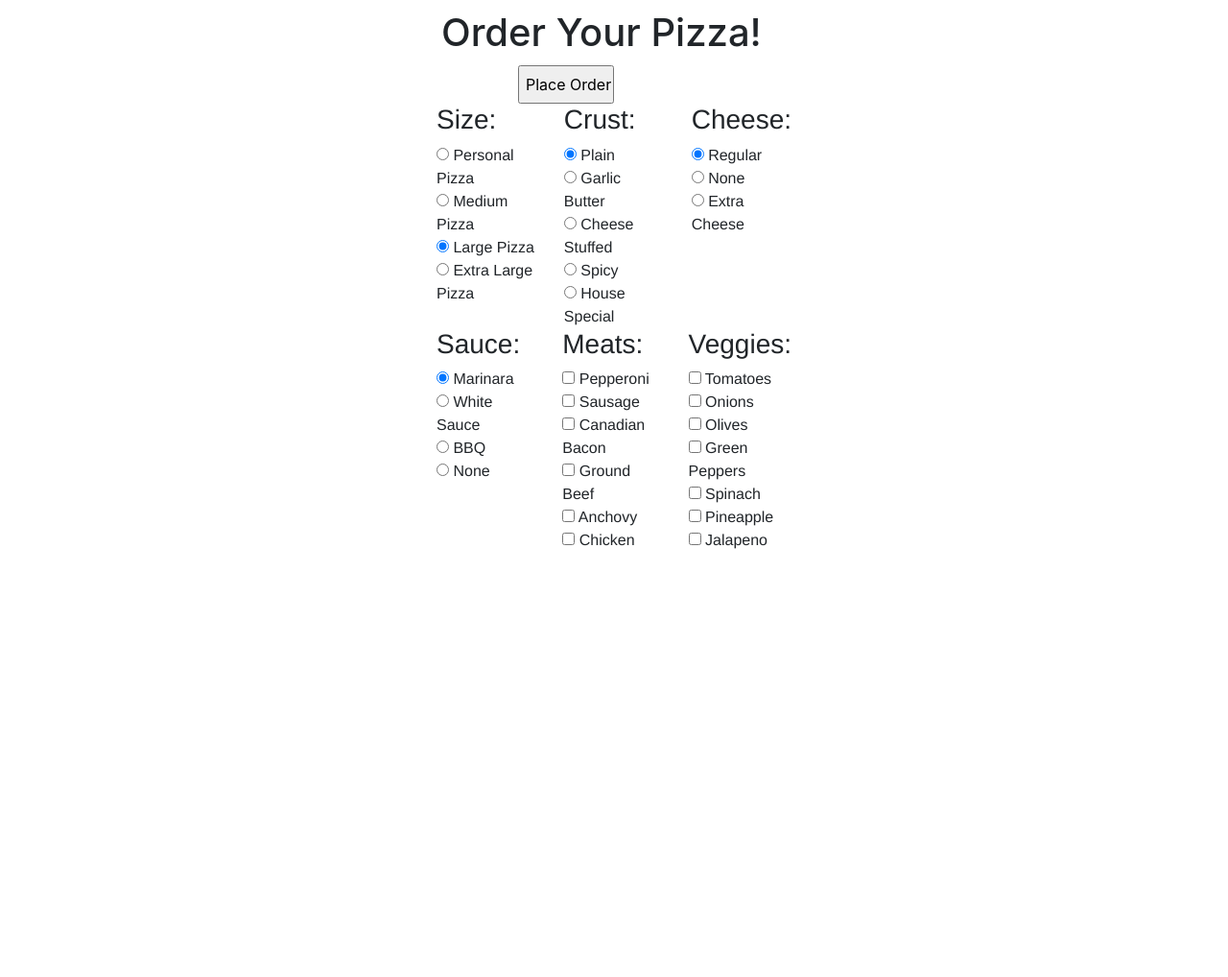
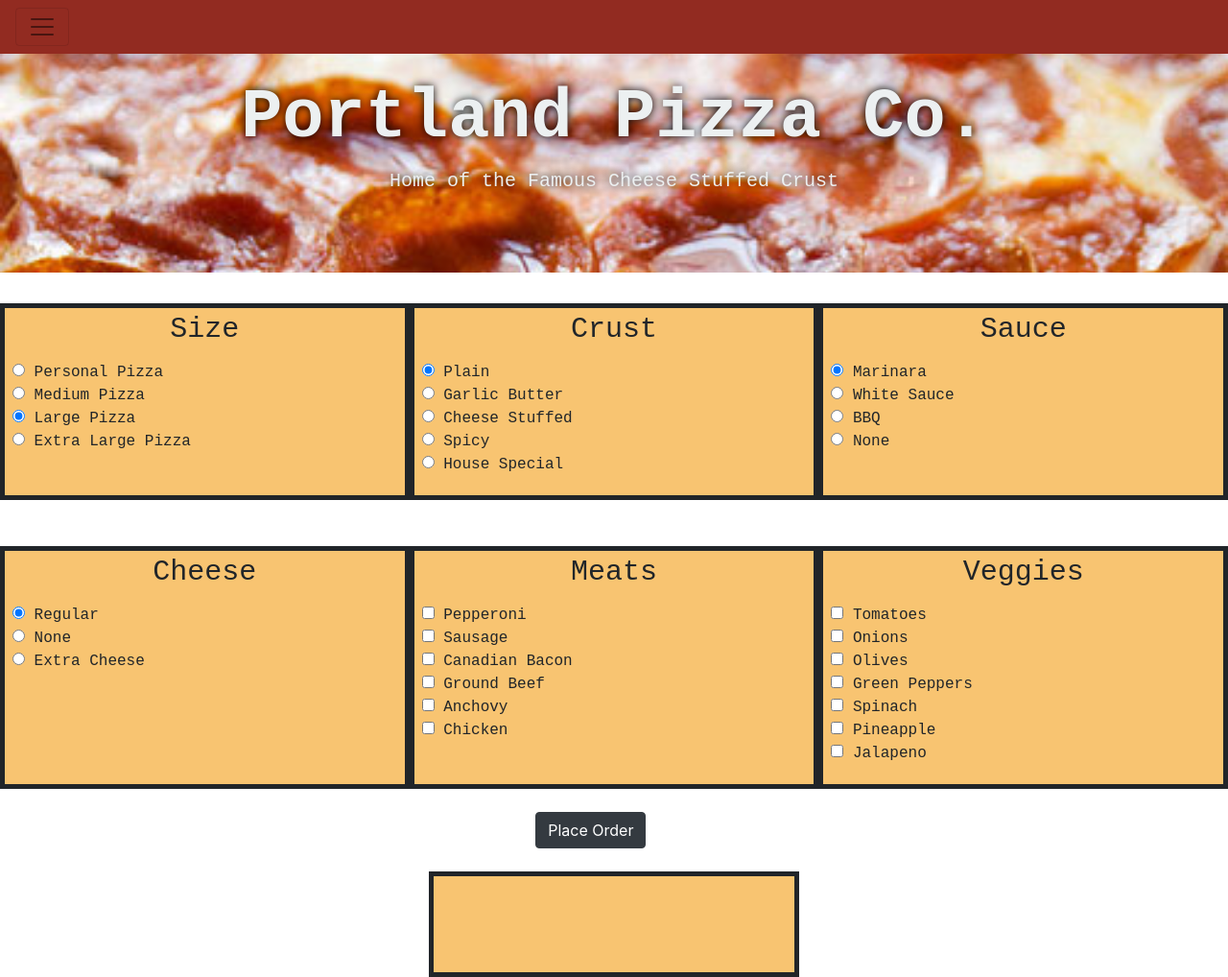
Before and after one commit to MattJablecki/TechAcademyProjects, a plain HTML site: page Pizza/PizzaPizza.html in a window 1280 px wide. Shown: the whole page at 96% size. Before the commit the page ends 800 px from the top, so only its background shows below. Drawn offline with nearby package versions, Linux system fonts and the light colour scheme.

Commit message:
Pizza Project Update
Update files for Pizza project

```diff
--- a/Pizza/PizzaPizza.html
+++ b/Pizza/PizzaPizza.html
@@ -4,27 +4,58 @@
 		<title>Pizza! Pizza! Pizza!</title>
 		<META HTTP-EQUIV="Content-Type" CONTENT="text/html; charset=UTF-8">
 		<meta content="width=device-width,initial-scale=1.0" name="viewport">
-		<style>#menuBG{width:400px;height:470px;margin:10px auto;}#frmMenu{width:400px;height:200px;}
-		#totalPrice{width:200px;height:190px;margin:0 auto;float:right;}.left{width:200px;height:200px;float:left;}
-		.right{width:200px;height:200px;float:right;}#showText{width:200px;height:190px;margin:0px auto;float:left;}
-		#cart{top:0;margin:0px auto;width:400px;height:200px;}#btnOrder{margin:10px 0px 0px 100px;width:100px;height:40px}
-		</style>
 		<link rel="stylesheet" href="./pizza.css">
 		<link rel="stylesheet" href="https://stackpath.bootstrapcdn.com/bootstrap/4.2.1/css/bootstrap.min.css" integrity="sha384-GJzZqFGwb1QTTN6wy59ffF1BuGJpLSa9DkKMp0DgiMDm4iYMj70gZWKYbI706tWS" crossorigin="anonymous">
 
 	</head>
 	<body>
-		<div id="menuBG">
-			<h1 style="margin:0 0px 0 20px;">Order Your Pizza!</h1>
-			<input id="btnOrder" type="button" onclick="getReceipt()"
-				value="Place Order">
-			<form id="frmMenu">
 
-				<div class="container">
+	<!-- Nav Bar -->
+
+				<nav class="navbar navbar-toggleable-md fixed-top navbar-light" style="background-color: #922B21;">
+				<button class="navbar-toggler navbar-toggler-right" type="button" data-toggle="collapse" data-target="#navbarSupportedContent" aria-controls="navbarSupportedContent" aria-expanded="false" aria-label="Toggle navigation">
+					<span class="navbar-toggler-icon"></span>
+				</button>
+
+				<div class="collapse navbar-collapse" id="navbarSupportedContent">
+					<ul class="navbar-nav mr-auto">
+						<li class="nav-item active">
+							<a class="nav-link" href="#Order">Order Online <span class="sr-only">(current)</span></a>
+						</li>
+						<li class="nav-item">
+							<a class="nav-link" href="#Home">Home</a>
+						</li>
+						<li class="nav-item">
+							<a class="nav-link" href="#Location">Location</a>
+						</li>
+						<li class="nav-item">
+							<a class="nav-link" href="#deals">Deals</a>
+						</li>
+					</ul>
+					<form class="form-inline my-2 my-lg-0 hidden-sm-down">
+						<input class="form-control mr-sm-2" type="text" placeholder="Search">
+						<button class="btn btn-outline-warning my-2 my-sm-0" type="submit">Search</button>
+					</form>
+				</div>
+			</nav>
+
+	<!-- Heading -->
+
+		<div class="jumbotron jumbotron-fluid text-center bg-success">
+			<div class="container">
+				<h1 class="display-4 pt-3">Portland Pizza Co.</h1>
+				<p class="lead">Home of the Famous Cheese Stuffed Crust</p>
+			</div>
+		</div>
+
+	<!-- Menu Items -->
+
+
+	<div class="container-fluid">
 					<div class="row">
-						<div class="col-sm">
+						<div class="col-sm-4 px-2" id="items">
 							<div class="menu">
-								<h3>Size:</h3>
+							<div class="mx-auto" style="width: 200px;" id="title">Size</div>
 									<input class="size" type="radio" name="Size" value="Personal Pizza"> Personal Pizza<br>
 									<input class="size" type="radio" name="Size" value="Medium Pizza"> Medium Pizza<br>
 									<input class="size" type="radio" name="Size" value="Large Pizza" checked> Large Pizza<br>
@@ -32,43 +63,44 @@
 							</div>
 						</div>
 
-						<div class="col-sm">
+						<div class="col-sm-4 px-2" id="items">
 							<div class="menu">
-								<h3>Crust:</h3>
-									<input class="crust" type="radio" name="Crust" value="Plain" checked> Plain<br>
-									<input class="crust" type="radio" name="Crust" value="Garlic Butter"> Garlic Butter<br>
-									<input class="crust" type="radio" name="Crust" value="Cheese Stuffed"> Cheese Stuffed<br>
-									<input class="crust" type="radio" name="Crust" value="Spicy"> Spicy<br>
-									<input class="crust" type="radio" name="Crust" value="House Special"> House Special<br>
+								<div class="mx-auto" style="width: 200px;" id="title">Crust</div>
+									<input class="crust" type="radio" name="Crust" value="Plain Crust" checked> Plain<br>
+									<input class="crust" type="radio" name="Crust" value="Garlic Butter Crust"> Garlic Butter<br>
+									<input class="crust" type="radio" name="Crust" value="Cheese Stuffed Crust"> Cheese Stuffed<br>
+									<input class="crust" type="radio" name="Crust" value="Spicy Crust"> Spicy<br>
+									<input class="crust" type="radio" name="Crust" value="House Special Crust"> House Special<br>
 							</div>
 						</div>
 
-						<div class="col-sm">
+						<div class="col-sm-4 px-2" id="items">
 							<div class="menu">
-								<h3>Cheese:</h3>
-									<input class="cheese" type="radio" name="Cheese" value="Regular" checked> Regular<br>
-									<input class="cheese" type="radio" name="Cheese" value="None"> None<br>
-									<input class="cheese" type="radio" name="Cheese" value="Extra Cheese"> Extra Cheese<br>
+								<div class="mx-auto" style="width: 200px;" id="title">Sauce</div>
+									<input class="sauce" type="radio" name="Sauce" value="Marinara Sauce" checked> Marinara<br>
+									<input class="sauce" type="radio" name="Sauce" value="White Sauce"> White Sauce<br>
+									<input class="sauce" type="radio" name="Sauce" value="BBQ Sauce"> BBQ<br>
+									<input class="sauce" type="radio" name="Sauce" value="No Sauce"> None<br>
 							</div>
 						</div>
 					</div>
 				</div>
 
-				<div class="container">
+				<div class="container-fluid">
 					<div class="row">
-						<div class="col-sm">
-								<div class="menu">
-									<h3>Sauce:</h3>
-										<input class="sauce" type="radio" name="Sauce" value="Marinara" checked> Marinara<br>
-										<input class="sauce" type="radio" name="Sauce" value="White"> White Sauce<br>
-										<input class="sauce" type="radio" name="Sauce" value="BBQ"> BBQ<br>
-										<input class="sauce" type="radio" name="Sauce" value="None"> None<br>
-								</div>
+						<div class="col-sm-4 mt-5 px-2" id="items">
+							<div class="menu">
+								<div class="mx-auto" style="width: 200px;" id="title">Cheese</div>
+									<input class="cheese" type="radio" name="Cheese" value="Regular Cheese" checked> Regular<br>
+									<input class="cheese" type="radio" name="Cheese" value="No Cheese"> None<br>
+									<input class="cheese" type="radio" name="Cheese" value="Extra Cheese"> Extra Cheese<br>
+							</div>
 						</div>
 
-						<div class="col-sm">
+
+						<div class="col-sm-4 mt-5 px-2" id="items">
 							<div class="menu">
-								<h3>Meats:</h3>
+								<div class="mx-auto" style="width: 200px;" id="title">Meats</div>
 									<input class="meats" type="checkbox" name="Meat" value="Pepperoni"> Pepperoni<br>
 									<input class="meats" type="checkbox" name="Meat" value="Sausage"> Sausage <br>
 									<input class="meats" type="checkbox" name="Meat" value="Canadian Bacon"> Canadian Bacon<br>
@@ -78,9 +110,11 @@
 							</div>
 						</div>
 
-						<div class="col-sm">
+
+
+						<div class="col-sm-4 mt-5 px-2" id="items">
 							<div class="menu">
-								<h3>Veggies:</h3>
+								<div class="mx-auto" style="width: 200px;" id="title">Veggies</div>
 								<input class="veggies" type="checkbox" name="Veggies" value="Tomatoes"> Tomatoes<br>
 								<input class="veggies" type="checkbox" name="Veggies" value="Onions"> Onions<br>
 								<input class="veggies" type="checkbox" name="Veggies" value="Olives"> Olives<br>
@@ -94,15 +128,40 @@
 				</div>
 
 
+	<!-- Order Button -->
 
 
 
+
+<div class="row">
+  <div class="col-sm-10" >
+    <div class="text-center">
+      <button class="btn btn-dark mt-4 mb-4" id="singlebutton" onClick="getReceipt()">Place Order</button>
+    </div>
+  </div>
+</div>
+
+
+	<!-- Total Order -->
+
+	<div class="container">
+		<div class="row justify-content-md-center">
+			<div class="col-md">
+			</div>
+			<div class="col-md" id="total">
+				<form id="form">
 				<div id="cart">
-					<div id="showText"></div>
+					<div id="showText"></div><br><br>
 					<div id="totalPrice"></div>
 				</div>
-			</form>
+				</form>
+				</div>
+			<div class="col-md">
+			</div>
+			</div>
 		</div>
+	</div>
+
 		<script src="final_drill_basic.js"></script>
 		<script src="https://code.jquery.com/jquery-3.3.1.slim.min.js" integrity="sha384-q8i/X+965DzO0rT7abK41JStQIAqVgRVzpbzo5smXKp4YfRvH+8abtTE1Pi6jizo" crossorigin="anonymous"></script>
 		<script src="https://cdnjs.cloudflare.com/ajax/libs/popper.js/1.14.6/umd/popper.min.js" integrity="sha384-wHAiFfRlMFy6i5SRaxvfOCifBUQy1xHdJ/yoi7FRNXMRBu5WHdZYu1hA6ZOblgut" crossorigin="anonymous"></script>
--- a/Pizza/final_drill_basic.js
+++ b/Pizza/final_drill_basic.js
@@ -22,7 +22,76 @@ function getReceipt() {
 		sizeTotal = 16;
 	}
 	runningTotal = sizeTotal;
-	getVeggies(runningTotal,text1);
+	getCrust(runningTotal,text1);
+};
+
+function getCrust (runningTotal, text1) {
+	var crustTotal = 0;
+	var crustArray = document.getElementsByClassName("crust");
+	for (var i = 0; i < crustArray.length; i++) {
+		if (crustArray[i].checked) {
+			var selectedCrust = crustArray[i].value;
+			text1 = text1+selectedCrust+"<br>";
+		}
+	}
+	if (selectedCrust === "Cheese Stuffed Crust") {
+		crustTotal = 3;
+	} else {
+		crustTotal = 0;
+	}
+	runningTotal = (runningTotal + crustTotal);
+	getSauce (runningTotal, text1);
+}
+
+function getSauce (runningTotal, text1) {
+	var sauceTotal = 0;
+	var sauceArray = document.getElementsByClassName("sauce");
+	for (var i = 0; i < sauceArray.length; i++) {
+		if (sauceArray[i].checked) {
+			var selectedSauce = sauceArray[i].value;
+			text1 = text1+selectedSauce+"<br>";
+		}
+	}
+	runningTotal = (runningTotal + sauceTotal);
+	getCheese (runningTotal, text1);
+}
+
+function getCheese (runningTotal, text1) {
+	var cheeseTotal = 0;
+	var cheeseArray = document.getElementsByClassName("cheese");
+	for (var i = 0; i < cheeseArray.length; i++) {
+		if (cheeseArray[i].checked) {
+			var selectedCheese = cheeseArray[i].value;
+			text1 = text1+selectedCheese+"<br>";
+		}
+	}
+	if (selectedCheese === "Extra Cheese") {
+		cheeseTotal = 3;
+	} else {
+		cheeseTotal = 0;
+	}
+	runningTotal = (runningTotal + cheeseTotal);
+	getMeat (runningTotal, text1);
+}
+
+function getMeat(runningTotal,text1) {
+	var meatTotal = 0;
+	var selectedMeat = [];
+	var meatArray = document.getElementsByClassName("meats");
+	for (var j = 0; j < meatArray.length; j++) {
+		if (meatArray[j].checked) {
+			selectedMeat.push(meatArray[j].value);
+			text1 = text1+meatArray[j].value+"<br>";
+		}
+	}
+	var meatCount = selectedMeat.length;
+	if (meatCount > 1) {
+		meatTotal = (meatCount - 1);
+	} else {
+		meatTotal = 0;
+	}
+	runningTotal = (runningTotal + meatTotal);
+	getVeggies (runningTotal, text1);
 };
 
 function getVeggies(runningTotal,text1) {
--- a/Pizza/pizza.css
+++ b/Pizza/pizza.css
@@ -1,3 +1,57 @@
 .menu {
-	font-family: "Helvetica";
+	font-family: "Courier New";
 }
+
+.jumbotron {
+  background-image: url("./pizza.jpg");
+  background-size: cover;
+}
+
+.jumbotron h1 {
+	color:#ECF0F1;
+	font-size:72px;
+	font-weight:bold;
+	font-family:"Courier New";
+	text-shadow: #000 0px 0px 10px;
+}
+.jumbotron p {
+    color:#ECF0F1;
+    font-size:20px;
+	font-family:"Courier New";
+	text-shadow: #000 0px 0px 10px;
+    }
+
+.nav-link {
+	color:#FDFEFE;
+    font-size:20px;
+	font-family:"Courier New";
+	font-weight:bold;
+}
+
+#items {
+	background-color:#F8C471;
+	border-style: solid;
+	border-width: 5px;
+	padding-bottom: 20px;
+}
+
+#title {
+	text-align:center;
+	font-size: 30px;
+	padding-bottom: 10px;
+}
+
+#total {
+	font-family:"Courier New";
+	text-align:center;
+	font-size: 20px;
+	background-color:#F8C471;
+	border-style: solid;
+	border-width: 5px;
+	padding-bottom: 20px;
+	padding-top: 20px;
+}
+
+#singlebutton {
+	margin-left: 170px;
+}
```
Also changed, not shown: Pizza/pizza.jpg (added).
